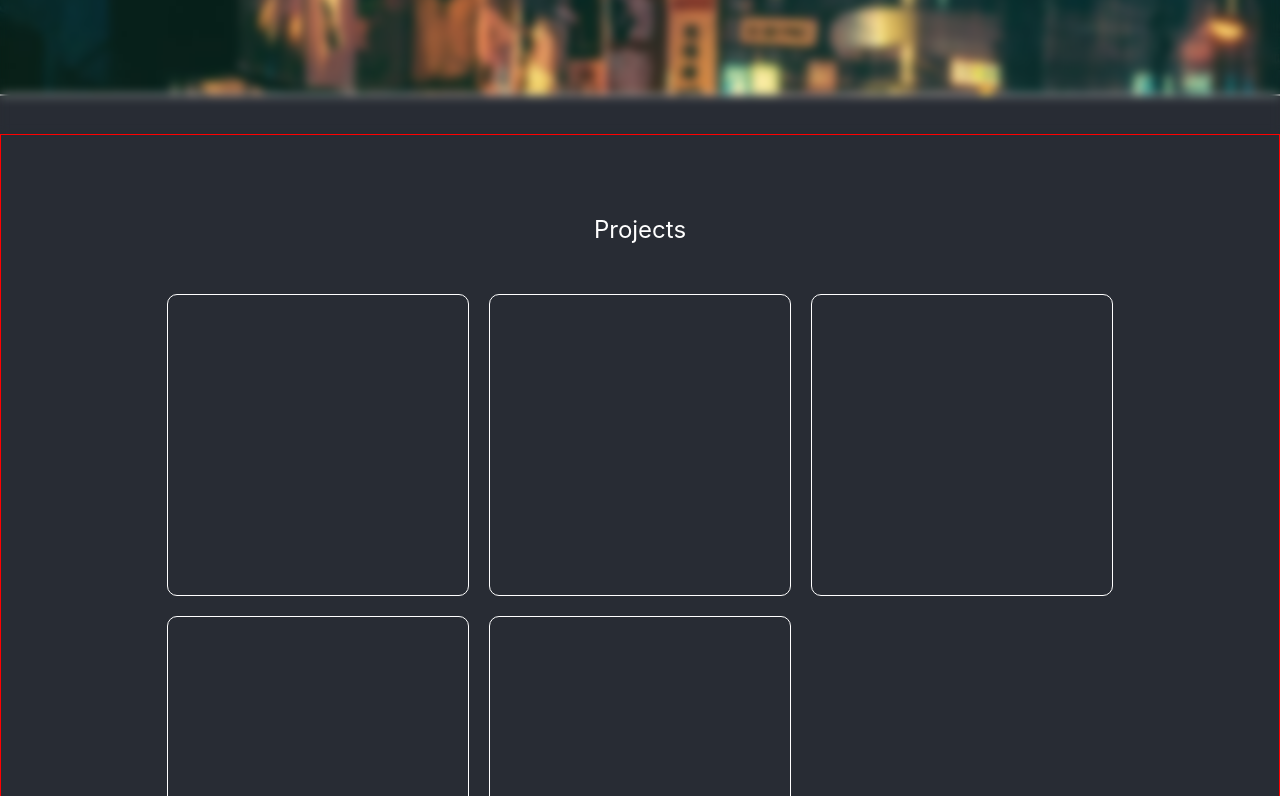
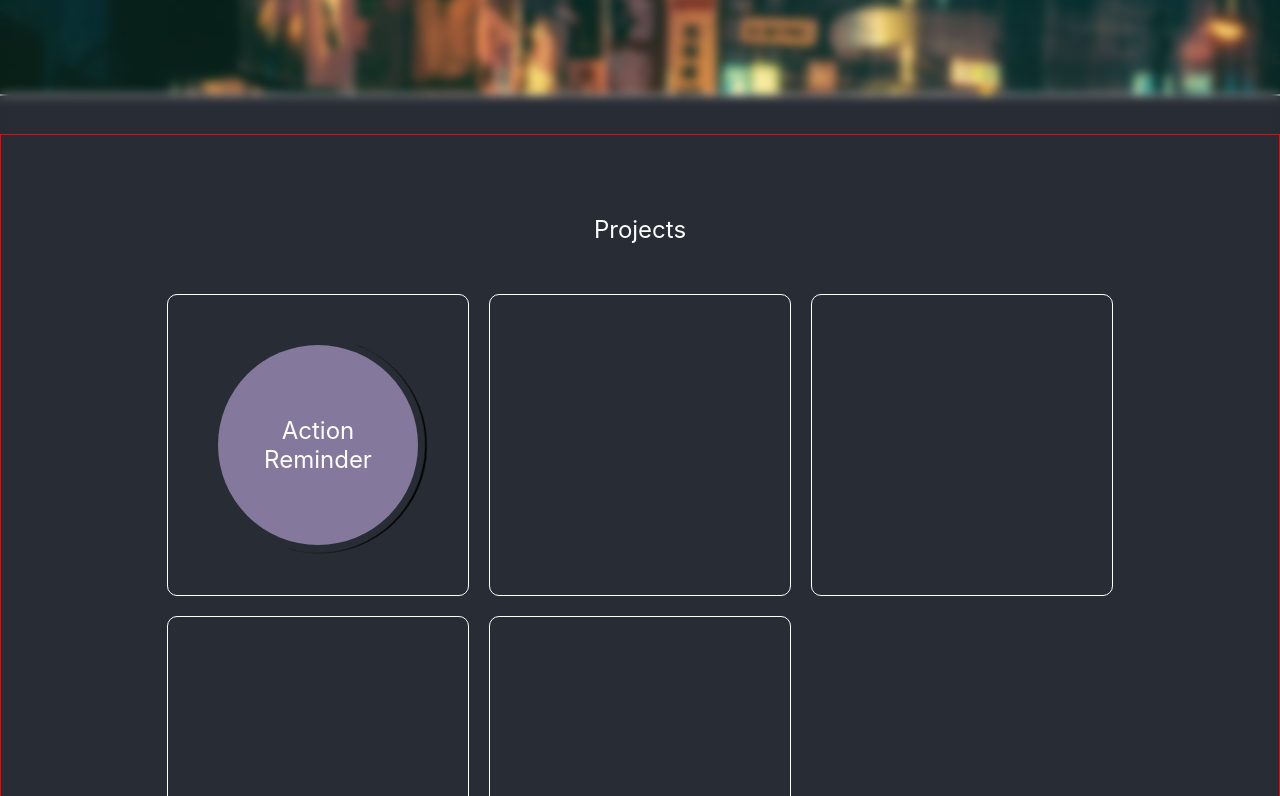
Before and after one commit to tobosten/FolioV2, a React (Create React App) app: page / in a window 1280 px wide. Shown: the part 426-1222 px from the top of the page. Built offline with nearby package versions, Linux system fonts and the light colour scheme.

Commit message:
Created ActionReminder logo with animation

```diff
--- a/src/App.css
+++ b/src/App.css
@@ -67,6 +67,12 @@
 
 
 .project1 {
+  display: flex;
+  text-decoration: none;
+  font-size: 20px;
+  color: white;
+  justify-content: center;
+  align-items: center;
   border: 1px solid white;
   position: relative;
   width: 300px;
@@ -74,6 +80,41 @@
   margin: 10px;
   border-radius: 10px;
 }
+
+.project1bg {
+  display: flex;
+  justify-content: center;
+  align-items: center;
+  color: white;
+  font-size: 24px;
+  height: 200px;
+  width: 200px;
+  background-color: #84789c;
+  border-radius: 200px;
+}
+
+.project1BgBorder {
+  position: absolute;
+  border-bottom: 2px solid black;
+  border-radius: 200px;
+  padding: 5px;
+  width: 205px;
+  height: 205px;
+
+  animation: p1BorderAnim 2s infinite linear;
+}
+
+@keyframes p1BorderAnim {
+  0% {
+    transform: rotate(0deg);
+  }
+
+  100% {
+    transform: rotate(360deg);
+
+  }
+}
+
 
 .project1:hover {
   animation: projectHoverAnimation 2s infinite ease-in-out;
--- a/src/Home.js
+++ b/src/Home.js
@@ -3,6 +3,7 @@ import jpnImage from "./assets/jpnbgimg.jpg"
 import { Link } from 'react-router-dom'
 
 function Home() {
+
     return (
         <div className="App">
             <div
@@ -22,8 +23,12 @@ function Home() {
                     <div className='projectsTitle'>Projects</div>
                     <div className='projectsContainer'>
 
-                        <Link to="/actionreminder" className='project1' >
-
+                        <Link to="/actionreminder" className="project1"
+                        >
+                            <div className='project1BgBorder'></div>
+                            <div className='project1bg'>
+                                Action<br />Reminder
+                            </div>
                         </Link>
                         <div className='project'>
 
```
